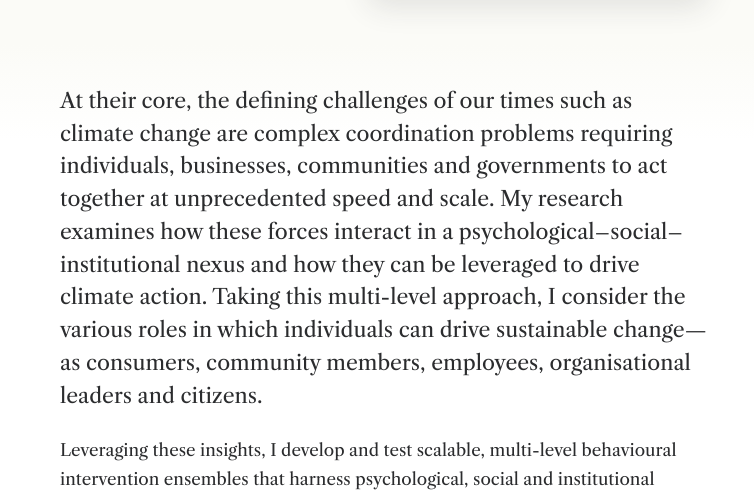
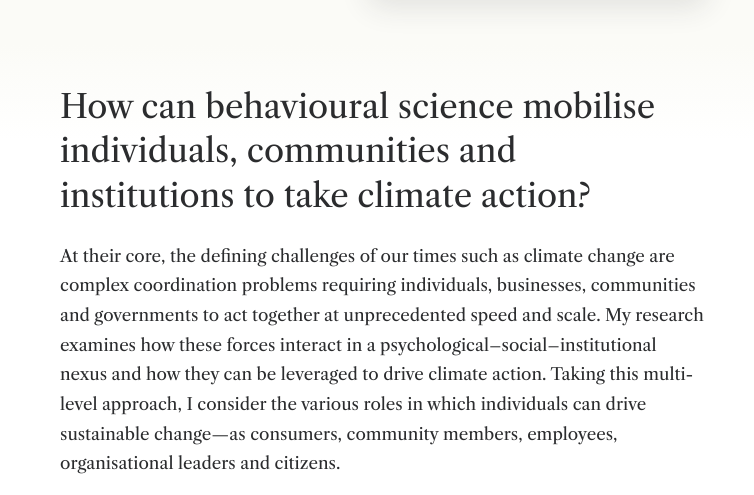
Before and after one commit to ananditasabherwal/website, a plain HTML site: page index.html in a window 1280 px wide. Shown: the part 599-1094 px from the top of the page, 408-1162 px from the left. Drawn offline with nearby package versions, Linux system fonts and the light colour scheme.

Commit message:
Add files via upload

```diff
--- a/index.html
+++ b/index.html
@@ -73,6 +73,9 @@
   ]
 }
 </script>
+<style>
+.intro-q { font-size: clamp(1.5rem, 3.2vw, 2.05rem); line-height: 1.35; font-weight: 400; color: var(--ink); margin: 0 0 24px; text-wrap: balance; }
+</style>
 </head>
 <body>
 
@@ -110,14 +113,15 @@
   <div class="intro-inner">
     <div class="side-logo"><img src="logo-stacked.png" alt="Behavioural Science for Climate Action" width="700" height="530"></div>
     <div class="prose">
-      <p class="lede">At their core, the defining challenges of our times such as climate change are complex coordination problems requiring individuals, businesses, communities and governments to act together at unprecedented speed and scale. My research examines how these forces interact in a psychological–social–institutional nexus and how they can be leveraged to drive climate action. Taking this multi-level approach, I consider the various roles in which individuals can drive sustainable change—as consumers, community members, employees, organisational leaders and citizens.</p>
+      <h2 class="intro-q">How can behavioural science mobilise individuals, communities and institutions to take climate action?</h2>
+      <p>At their core, the defining challenges of our times such as climate change are complex coordination problems requiring individuals, businesses, communities and governments to act together at unprecedented speed and scale. My research examines how these forces interact in a psychological–social–institutional nexus and how they can be leveraged to drive climate action. Taking this multi-level approach, I consider the various roles in which individuals can drive sustainable change—as consumers, community members, employees, organisational leaders and citizens.</p>
       <p>Leveraging these insights, I develop and test scalable, multi-level behavioural intervention ensembles that harness psychological, social and institutional influences to accelerate climate action and broader sustainability transitions. I utilise a diverse toolkit of methods including large-scale (megastudy) behavioural experiments, conjoint experiments, psychometric scale development and validation, longitudinal analyses, surveys, field studies and computational text analyses.</p>
       <p>I obtained a PhD in Psychological and Behavioural Science from the London School of Economics and Political Science, UK, supported by a Grantham Research Institute PhD Scholarship. Previously, I completed an MPhil at the University of Cambridge (UK) and a BA (hons) at Yale-NUS College, where I was supported by the Cambridge Trust Scholarship and the Yale-NUS Faculty Scholarship respectively. Currently, I am a postdoctoral researcher at Princeton University, where I also lead the <a href="https://www.princetonclimateschool.com/">Princeton Winter School in Behavioral Science for Climate Action</a>.</p>
       <p>I aim for my work to catalyse real-world change, especially by informing businesses, public institutions, policymakers and advocacy groups.</p>
     <details class="readmore" id="research">
       <summary><span>My research</span></summary>
       <div class="readmore-body">
-      <p class="lede">My research asks: How do psychological, social and institutional processes co-influence one another? How can synergies be created between these processes to drive transformative change? And, equally importantly, what happens when these forces are misaligned on an issue? I translate these insights into interventions to drive key behaviours, including sustainable consumption, workplace sustainability, climate advocacy and policy support. I then stress-test these interventions in multi-intervention megastudies.</p>
+      <p>My research asks: How do psychological, social and institutional processes co-influence one another? How can synergies be created between these processes to drive transformative change? And, equally importantly, what happens when these forces are misaligned on an issue? I translate these insights into interventions to drive key behaviours, including sustainable consumption, workplace sustainability, climate advocacy and policy support. I then stress-test these interventions in multi-intervention megastudies.</p>
       <p>I have published this work in leading academic journals including <a href="https://www.pnas.org/doi/10.1073/pnas.2533408123"><i>Proceedings of the National Academy of Sciences</i></a>, Nature's <a href="https://www.nature.com/articles/s43247-026-03743-1"><i>Communications Earth &amp; Environment</i></a>, <a href="https://www.sciencedirect.com/science/article/pii/S2352154624001268"><i>Current Opinion in Behavioral Sciences</i></a> and the <a href="https://www.sciencedirect.com/science/article/pii/S0272494421000931"><i>Journal of Environmental Psychology</i></a>, among others.</p>
       <p>I have also communicated these findings to broader audiences through public-facing writing for outlets such as <a href="https://time.com/article/2026/08/03/how-to-address-america-crisis-of-confidence/">TIME</a>, <a href="https://www.nature.com/articles/d41586-026-02424-5">Nature</a>, SPSP's <a href="https://spsp.org/news/character-and-context-blog/sabherwal-sparkman-when-societys-loudest-voices-disagree-whom-do-people-follow">Character and Context</a> blog, <a href="https://theconversation.com/greta-thunberg-effect-people-familiar-with-young-climate-activist-may-be-more-likely-to-act-154146">The Conversation</a>, <a href="https://grist.org/fix/opinion/angry-about-the-climate-crisis-research-shows-that-could-be-a-good-thing/">Grist</a> and <a href="https://www.downtoearth.org.in/climate-change/climate-proxies-can-effectively-mobilise-public-action-and-tackle-climate-change-65745">Down to Earth</a>. </p>
       <p>My research spans diverse settings, including India, Singapore, the United States, the United Kingdom and the European Union.</p>
```
